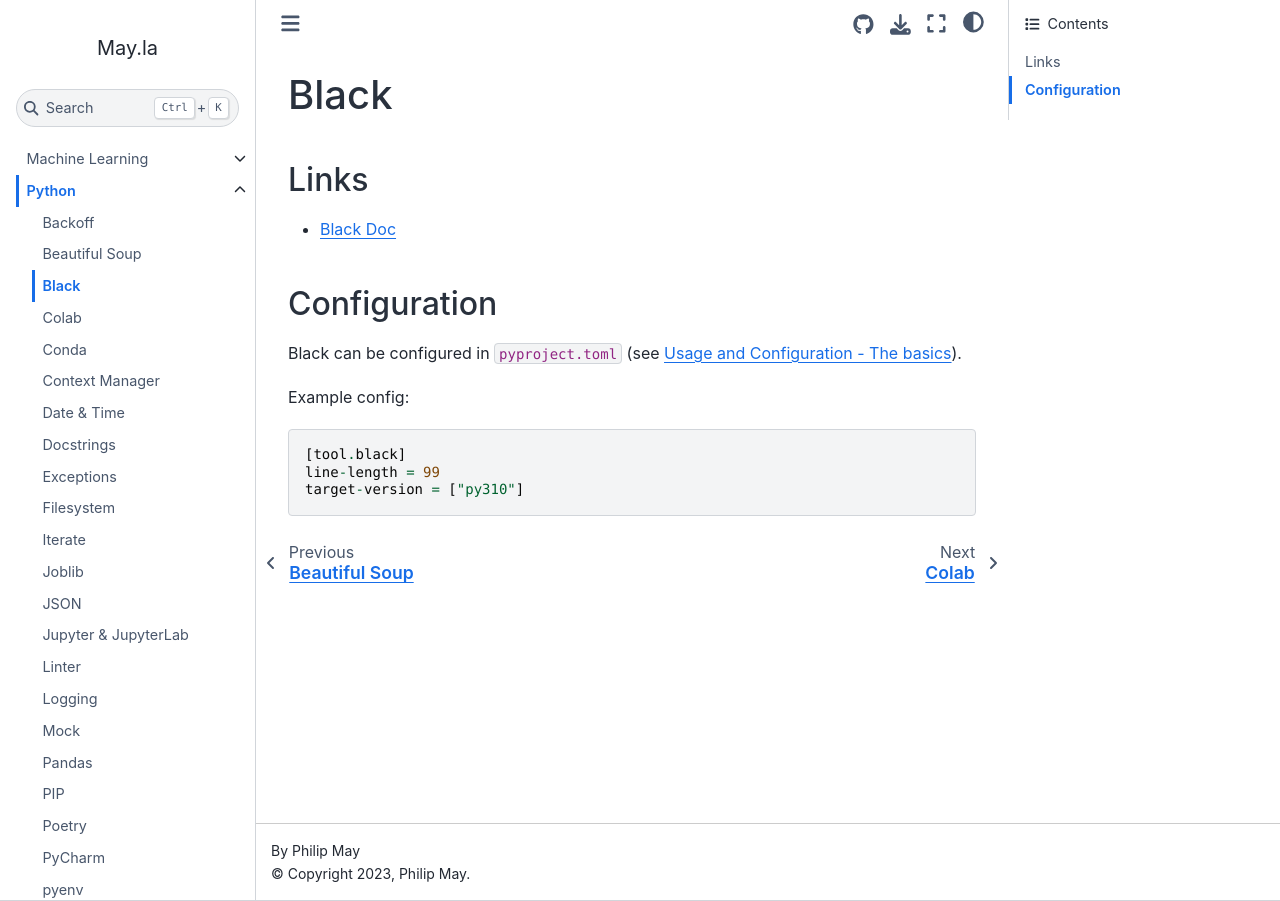
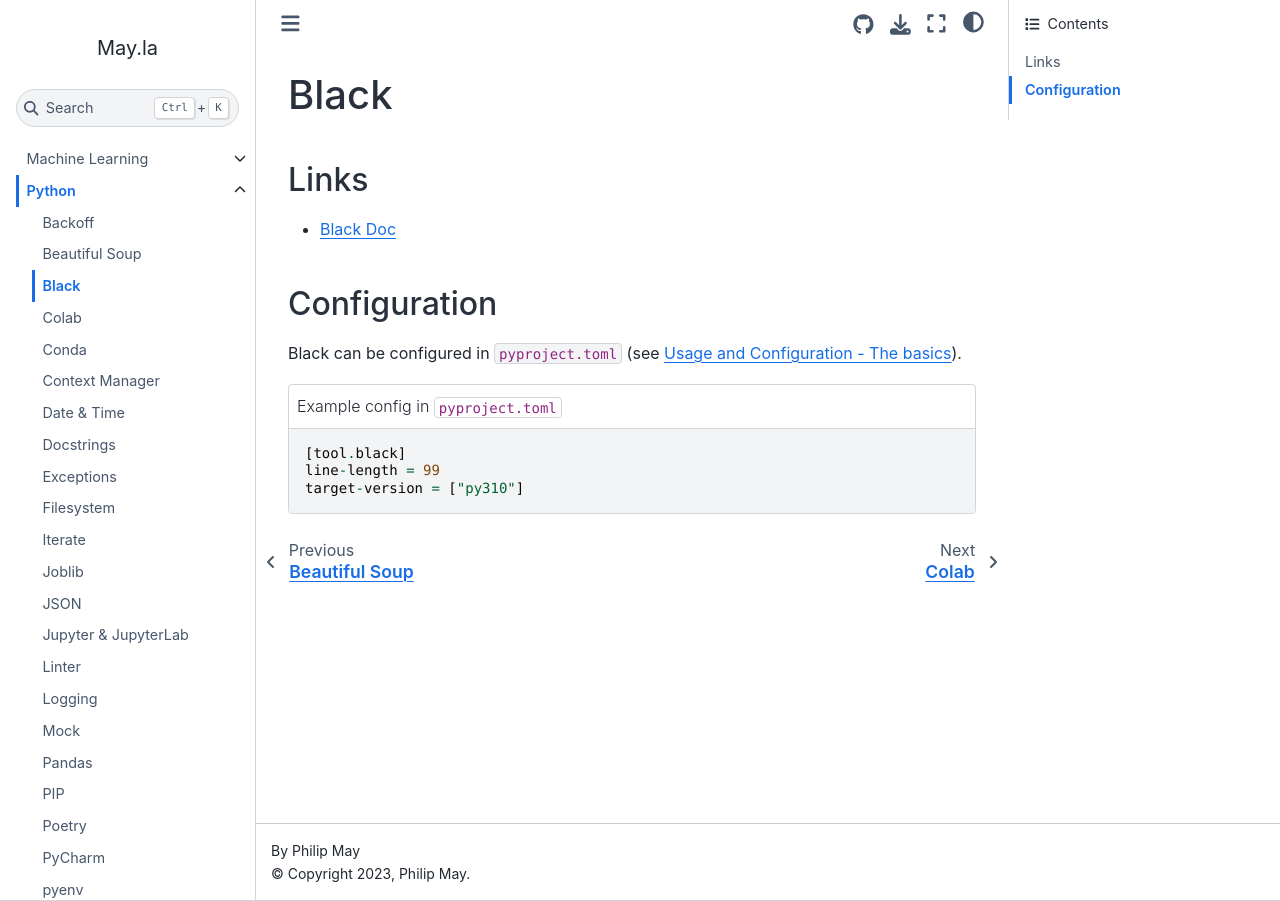
Before and after one commit to PhilipMay/PhilipMay_org, a Sphinx documentation site: the page built from source/python/black.md, in a window 1280 px wide. Built offline with Sphinx 7.4.7 and the Sphinx Book theme 1.1.4, drawn with Linux system fonts in a browser that asks for light colours.

Commit message:
Update black.md

```diff
--- a/source/python/black.md
+++ b/source/python/black.md
@@ -7,10 +7,8 @@
 Black can be configured in `pyproject.toml`
 (see [Usage and Configuration - The basics](https://black.readthedocs.io/en/stable/usage_and_configuration/the_basics.html)).
 
-Example config:
-
-:::{code} python
-:filename: pyproject.toml
+:::{code-block} python
+:caption: Example config in `pyproject.toml`
 [tool.black]
 line-length = 99
 target-version = ["py310"]
```
